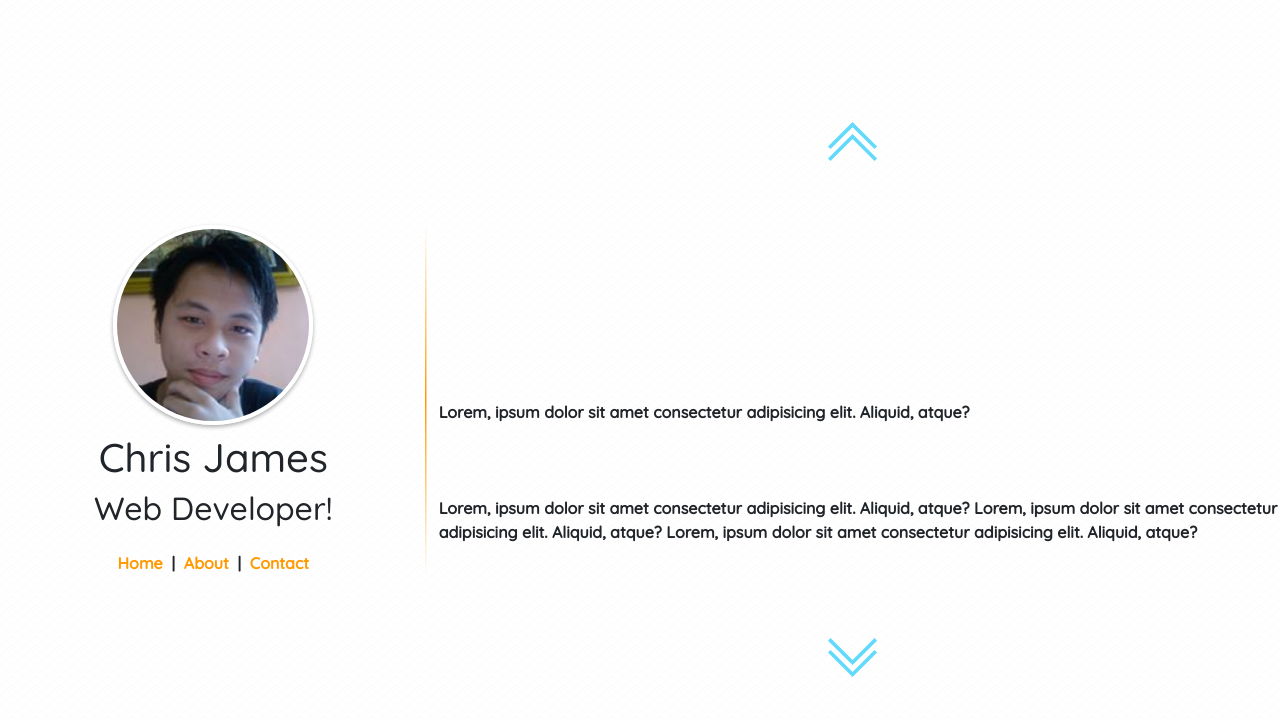
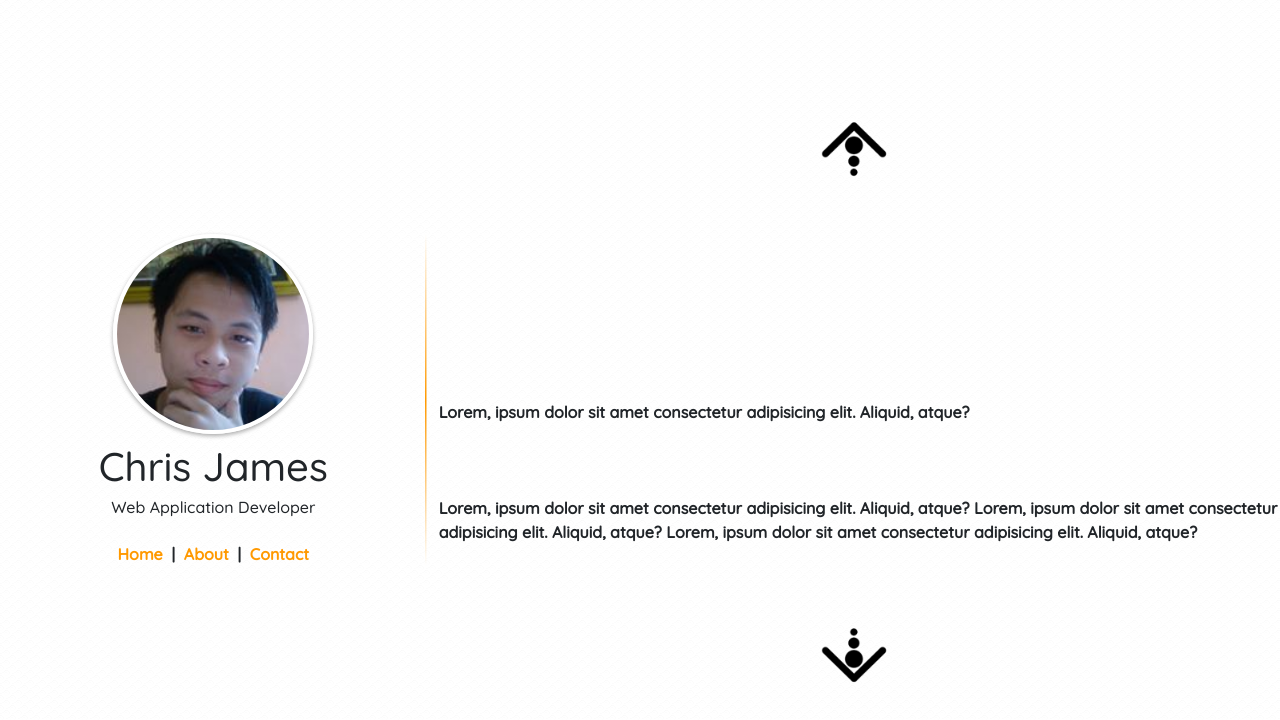
Before and after one commit to chris-adrian/profile, a React (Create React App) app: page /#/ in a window 1280 px wide. Shown: the top 720 px of the page. Built offline with nearby package versions, Linux system fonts and the light colour scheme.

Commit message:
style update

```diff
--- a/src/components/HomeNavigator.tsx
+++ b/src/components/HomeNavigator.tsx
@@ -1,44 +1,28 @@
+import { useState, useEffect } from "react";
 import Col from "react-bootstrap/Col";
+import ArrowUp from "../images/arrow-up.png";
+import ArrowDown from "../images/arrow-down.png";
 
 const HomeNavigator = ({ onClick, direction }) => {
-  const naviIcon = (direction) => {
+  const [arrow, setArrow] = useState(ArrowUp);
+
+  useEffect(() => {
+    const initIcon = (direction) => {
       switch (direction) {
         case "up":
-        return (
-          <svg
-            xmlns="http://www.w3.org/2000/svg"
-            width="50"
-            height="50"
-            viewBox="0 0 415 415"
-          >
-            <g fill="#61DAFB">
-              <polygon points="203.718,84.507 386.258,266.453 407.437,245.205 203.718,42.15 0,245.205 21.179,266.453 	" />
-              <polygon points="0,344.039 21.179,365.287 203.718,183.341 386.258,365.287 407.437,344.039 203.718,140.984 	" />
-            </g>
-          </svg>
-        );
+          return setArrow(ArrowUp);
         case "down":
-        return (
-          <svg
-            xmlns="http://www.w3.org/2000/svg"
-            width="50"
-            height="50"
-            viewBox="0 0 415 415"
-          >
-            <g fill="#61DAFB">
-              <polygon points="203.718,322.929 21.179,140.984 0,162.232 203.718,365.287 407.437,162.232 386.258,140.984 	" />
-              <polygon points="407.437,63.398 386.258,42.15 203.718,224.095 21.179,42.15 0,63.398 203.718,266.453 	" />
-            </g>
-          </svg>
-        );
+          return setArrow(ArrowDown);
         default:
-        return <span>Icon undefined</span>;
+          return console.log("arrow not set");
       }
     };
+    initIcon(direction);
+  }, [direction]);
 
   return (
     <Col md={12} className="navigator text-center">
-      <span onClick={onClick}>{naviIcon(direction)}</span>
+      <img onClick={onClick} src={arrow} alt="home navigator" />
     </Col>
   );
 };
--- a/src/components/Main.tsx
+++ b/src/components/Main.tsx
@@ -19,7 +19,7 @@ const Main = () => {
       >
         <Row className="align-items-center h-100-md-up">
           <section className="col-xs-12 col-md-4 h-100-md-up text-center">
-            <Profilebar name="Chris James" title="Web Developer!" />
+            <Profilebar name="Chris James" title="Web Application Developer" />
           </section>
           <section className="col-xs-12 col-md-8 h-100-md-up">
             <Switch>
--- a/src/styles/App.css
+++ b/src/styles/App.css
@@ -136,7 +136,7 @@ main {
   font-family: "Quicksand", sans-serif;
   font-weight: bold;
 }
-body main {
+main {
   background-color: #fff;
 }
 main a {
@@ -146,6 +146,13 @@ main a {
 main a:hover {
   color: #a76400;
 }
+h1 {
+  font-size: 28px;
+}
+h1 + h2 {
+  font-size: 16px;
+  margin-top: 5px;
+}
 .profile .responsive-img {
   width: 100%;
   height: auto;
@@ -154,15 +161,15 @@ main a:hover {
   border: solid 4px#fff;
   box-shadow: 0px 2px 4px #ababab;
 }
+.navigator img {
+  width: 80px;
+  height: auto;
+}
 .navigator svg {
   user-select: none;
   cursor: pointer;
 }
 /* Fade In Effect */
-.fade-in-exit-done,
-.fade-in-enter-done {
-  position: initial;
-}
 .fade-in {
   display: none;
   position: absolute;
@@ -213,7 +220,14 @@ main a:hover {
   }
 }
 @media only screen and (max-width: 767px) {
+  main {
+    padding-top: 15px;
+  }
   .profile .responsive-img {
     max-width: 100px;
   }
+  .fade-in-exit-done,
+  .fade-in-enter-done {
+    position: initial;
+  }
 }
```
Also changed, not shown: src/images/arrow-down.png (added), src/images/arrow-up.png (added), 15 other files (tests, documents, lock files or other folders). Lines whose indentation alone changed are shown as unchanged.
